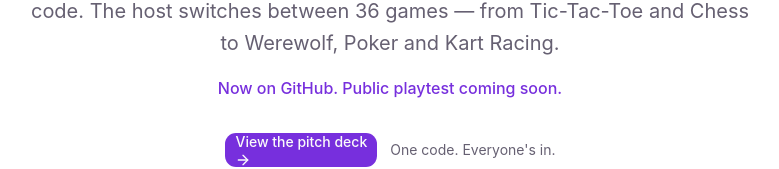
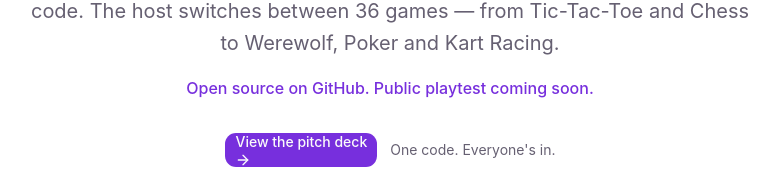
Before and after one commit to eniolagalileo-expert/game-hub-site, a Next.js app: page / in a window 1280 px wide. Shown: the part 348-517 px from the top of the page, without its empty margins (250-1029 px from the left). Built offline with nearby package versions, Linux system fonts and the light colour scheme.

Commit message:
Update GitHub playtest message

```diff
--- a/components/hero.tsx
+++ b/components/hero.tsx
@@ -22,7 +22,7 @@ export function Hero() {
           games — from Tic-Tac-Toe and Chess to Werewolf, Poker and Kart Racing.
         </p>
 
-        <p className="mt-4 text-base font-medium text-primary">Now on GitHub. Public playtest coming soon.</p>
+        <p className="mt-4 text-base font-medium text-primary">Open source on GitHub. Public playtest coming soon.</p>
 
         <div className="mt-8 flex flex-col items-center gap-3 sm:flex-row">
           <Button asChild size="lg">
```
